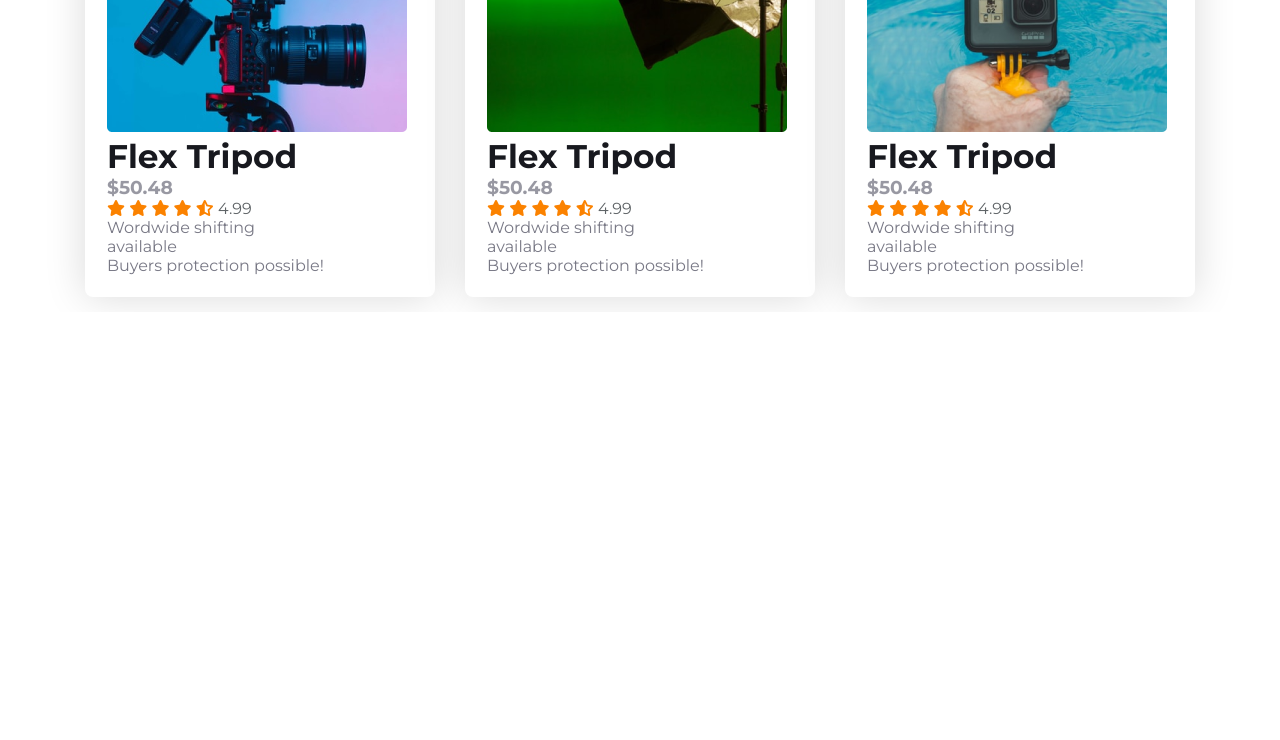
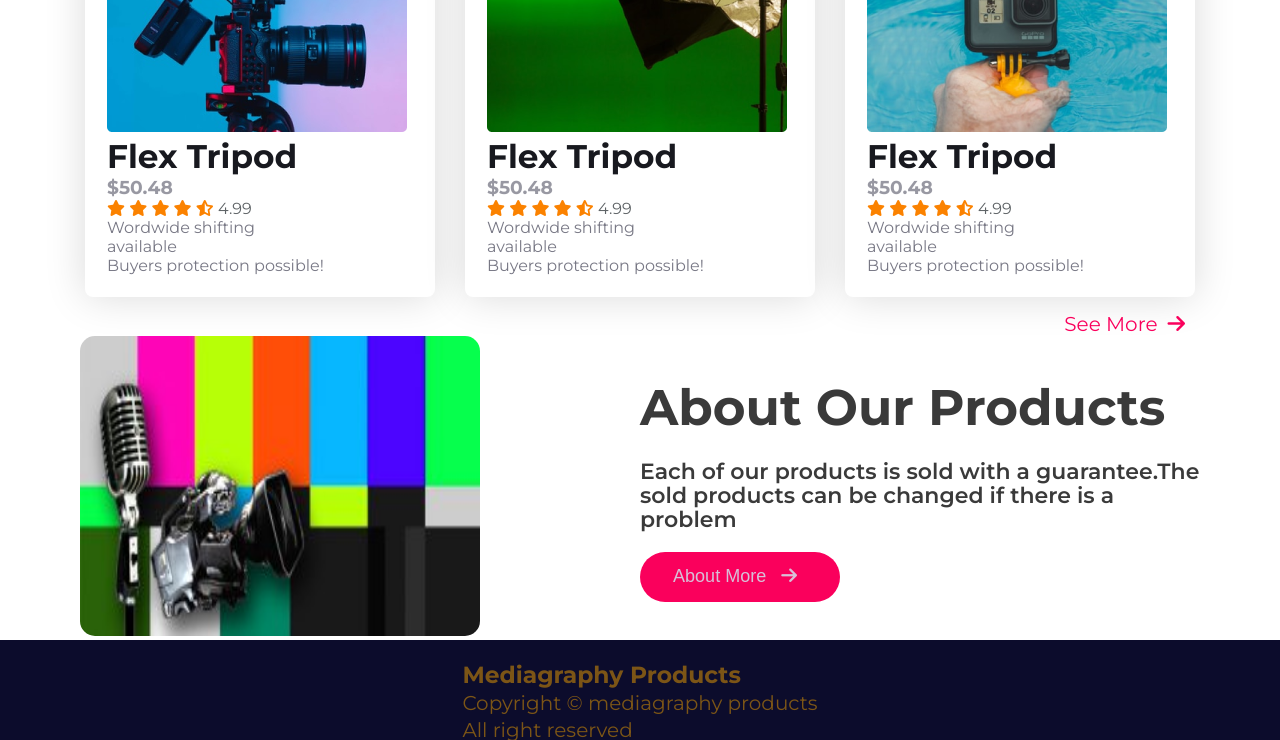
Before and after one commit to mdrashed124/Assainment-2, a plain HTML site: page index.html in a window 1280 px wide. Shown: the part 1754-2494 px from the top of the page. Before the commit the page ends 2066 px from the top, so only its background shows below. Drawn offline with Linux system fonts and the light colour scheme.

Commit message:
added footer

```diff
--- a/css/style.css
+++ b/css/style.css
@@ -63,7 +63,7 @@ nav{
     line-height: 65px;
 }
 .wellcome-store p{
-    font-size: 16px;
+    font-size: 22px;
     font-weight: 600;
     color: #3A3A3A;
     line-height: 24px;
@@ -73,6 +73,10 @@ nav{
     padding: 10px;
 }
 .button{
+    height: 50px;
+    width: 200px;
+    font-size: 18px;
+    color: thistle;
     border: 0;
     padding: 10px 20px;
     background-color: #fa005c;
@@ -132,3 +136,43 @@ nav{
 .fa-star-half-alt.empty{
     color: #FB8200;
 }
+#button span{
+    padding-left: 10px;
+}
+#button{
+    display: flex;
+    justify-content: right;
+   text-decoration: none;
+   font-size: 20px;
+   color: #fa005c;
+   margin-right: 25px;
+
+}
+/*=================
+ About More
+=============== */
+.about-photo img{
+    width: 400px;
+    height: 300px;
+    border-radius: 15px;
+    margin-left: 10px;
+}
+
+/* ============
+   footer
+========== */
+
+footer{
+    display: grid;
+    justify-content: center;
+    padding:10px;
+    height: 150px;
+    background-color: rgb(12, 12, 44);
+    color: rgba(173, 117, 13, 0.698);
+}
+.footer-info{
+    display: grid;
+    justify-content: center;
+    font-size: 20px;
+    padding: 10px;
+}
--- a/index.html
+++ b/index.html
@@ -44,7 +44,7 @@
     </header>
 
        <section class="container">
-           <h2 class="section-title">Papular Collection</h2>
+           <h2 class="section-title">Popular Collection</h2>
         <div class="papular-collection">
 
             <div class="collections">
@@ -272,9 +272,46 @@
                     </div>
                 </div>
             </div>
+
         </div>
-
+        <a id="button" href="">See More <span><i class="fas fa-arrow-right"></i></span> </a>
 
        </section>
+       <header>
+        <section class="container">
+               <div class="media-store">
+                <div class="about">
+                    <div class="about-photo">
+                        <img src="images/about.jpg" alt="">
+                    </div>
+                   </div>
+                <div class="wellcome-store">
+                    <h1> About Our Products</h1>
+                    <p>Each of our products is sold with a guarantee.The sold products can be changed if there is a problem</p>
+                    <button class="button">About More
+                        <span><i class="fas fa-arrow-right"></i></span>
+                    </button>
+                </div>
+
+               </div>
+        </section>
+    </header>
+
+       <footer>
+         <div class="footer-info">
+            <h3>Mediagraphy Products</h3>
+            <p>Copyright &copy; mediagraphy products</p>
+            <p>All right reserved</p>
+
+            <div class="icon">
+                <i class="fab fa-facebook"></i>
+            <i class="fab fa-instagram"></i>
+            <i class="fab fa-youtube"></i>
+            <i class="fab fa-twitter"></i>
+            </div>
+
+         </div>
+       </footer>
+
 </body>
 </html>
```
Also changed, not shown: images/about.jpg (added).
